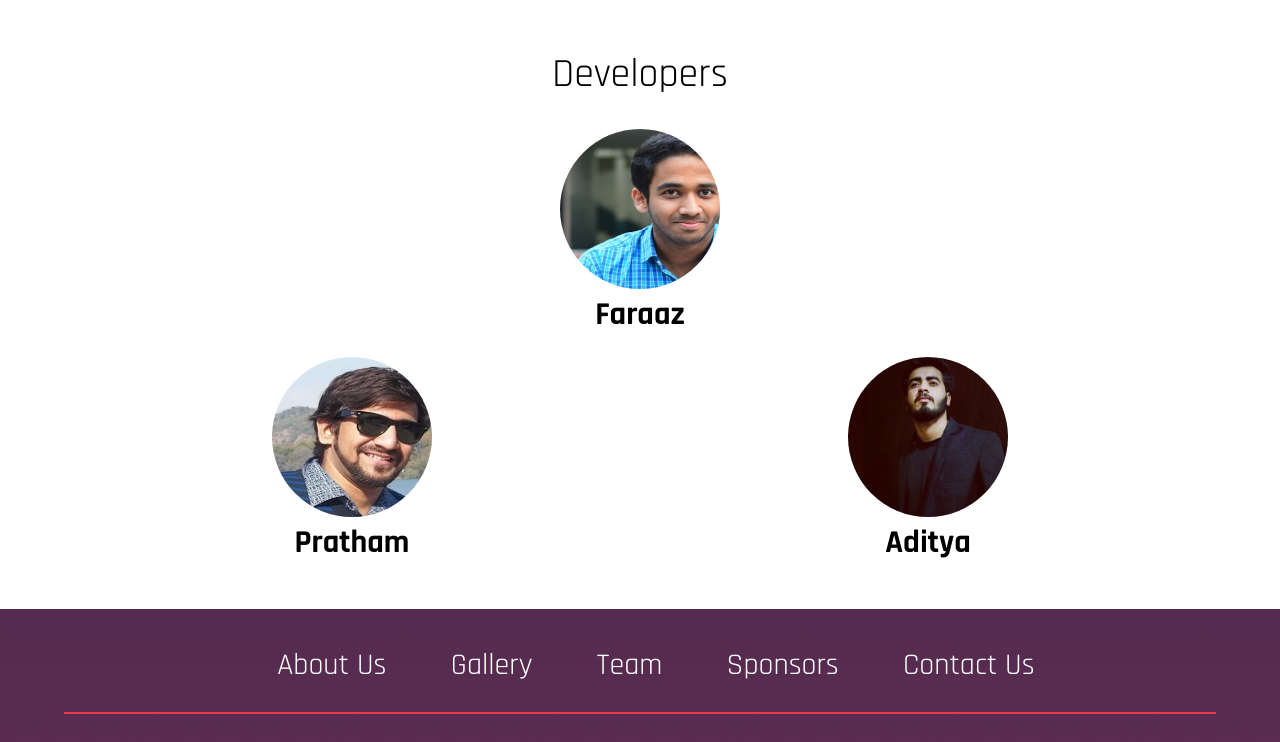
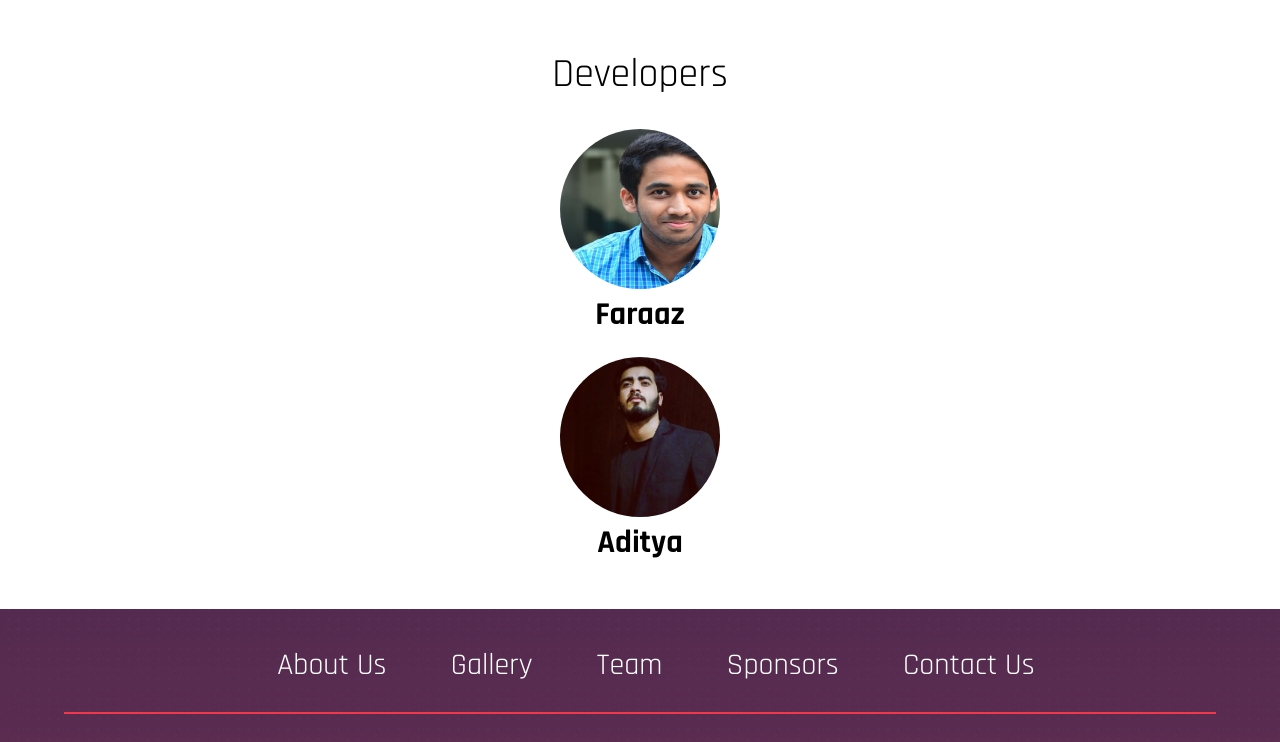
Before and after one commit to faraazahmad/springfest-website, a plain HTML site: page about.html in a window 1280 px wide. Shown: the part 1599-2341 px from the top of the page. Drawn offline with nearby package versions, Linux system fonts and the light colour scheme.

Commit message:
Update about.html

```diff
--- a/about.html
+++ b/about.html
@@ -179,24 +179,19 @@
 
 				    </div>
 			</div>
-			<br>
-			<br>
+			<br><br>
 			<p class="is-size-2 has-text-centered">Developers</p>
 			<br>
 			<div class="tile is-ancestor">
 				<div class="tile is-parent">
 					<div class="tile is-child wow fadeInUp" style="margin-left: 40px; margin-right: 0;">
-						<div class="avatar is-circle" style="background: url('assets/img/team-pics/Faraaz.jpg'); background-size: cover"></div>
+						<div class="avatar is-circle" style="background: url('assets/img/team-pics/Faraaz.jpg') 50%; background-size: cover"></div>
 						<h1 class="title">Faraaz</h1>
 					</div>
 				</div>
 			</div>
 			<div class="tile is-ancestor">
 				<div class="tile is-parent">
-					<div class="tile is-child wow fadeInUp">
-						<div class="avatar is-circle" style="background: url('assets/img/team-pics/Pratham.jpg'); background-size: cover"></div>
-						<h1 class="title">Pratham</h1>
-					</div>
 					<div class="tile is-child wow fadeInUp">
 						<div class="avatar is-circle" style=" background: url('assets/img/team-pics/Aditya.jpg');
 									background-size: cover;
```
